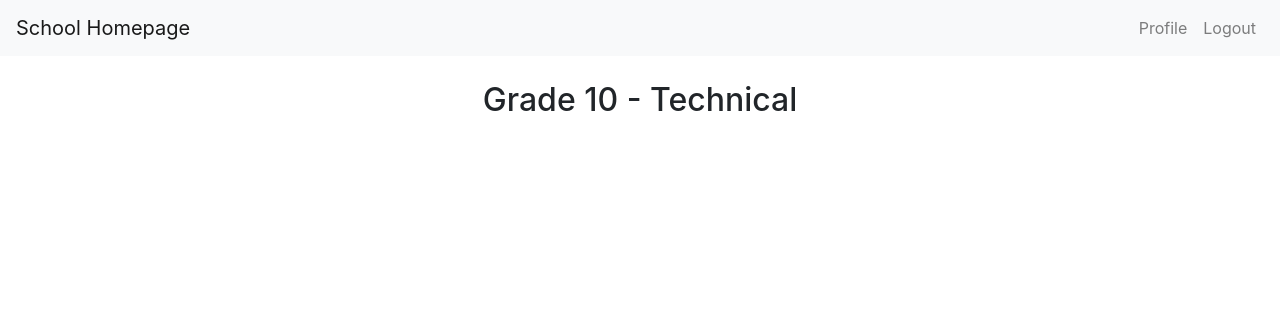
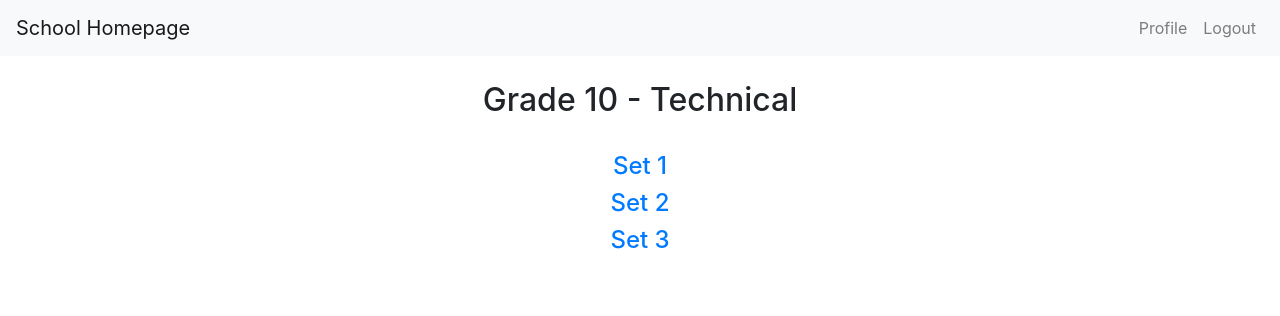
Before and after one commit to barackmaund1/django_student_information_system, a Django app: page /classes/10/T/ in a window 1280 px wide. Shown: the top 316 px of the page. Run offline with Django 3.2, Linux system fonts and the light colour scheme; the visitor is signed in with stand-in values (Sample User, id 1); parts of the project's set-up code (start-up, migrations or seed data) failed here and were passed over; some libraries are stand-ins or nearby versions.

Commit message:
List all sets for related band/year in band_class_page.html

```diff
--- a/SIS/class_groups/templates/class_groups/band_class_page.html
+++ b/SIS/class_groups/templates/class_groups/band_class_page.html
@@ -10,5 +10,12 @@
 
 {% block class_list %}
     <div class="row">
+        <div class="col-sm">
+            {% for set in sets %}
+                <a href="{% url 'class_groups:set-view' year.0 band.0 set.0 %}">
+                    <h4 class="text-center">Set {{ set.1 }}</h4>
+                </a>
+            {% endfor %}
+        </div>
     </div>
 {% endblock %}
```
